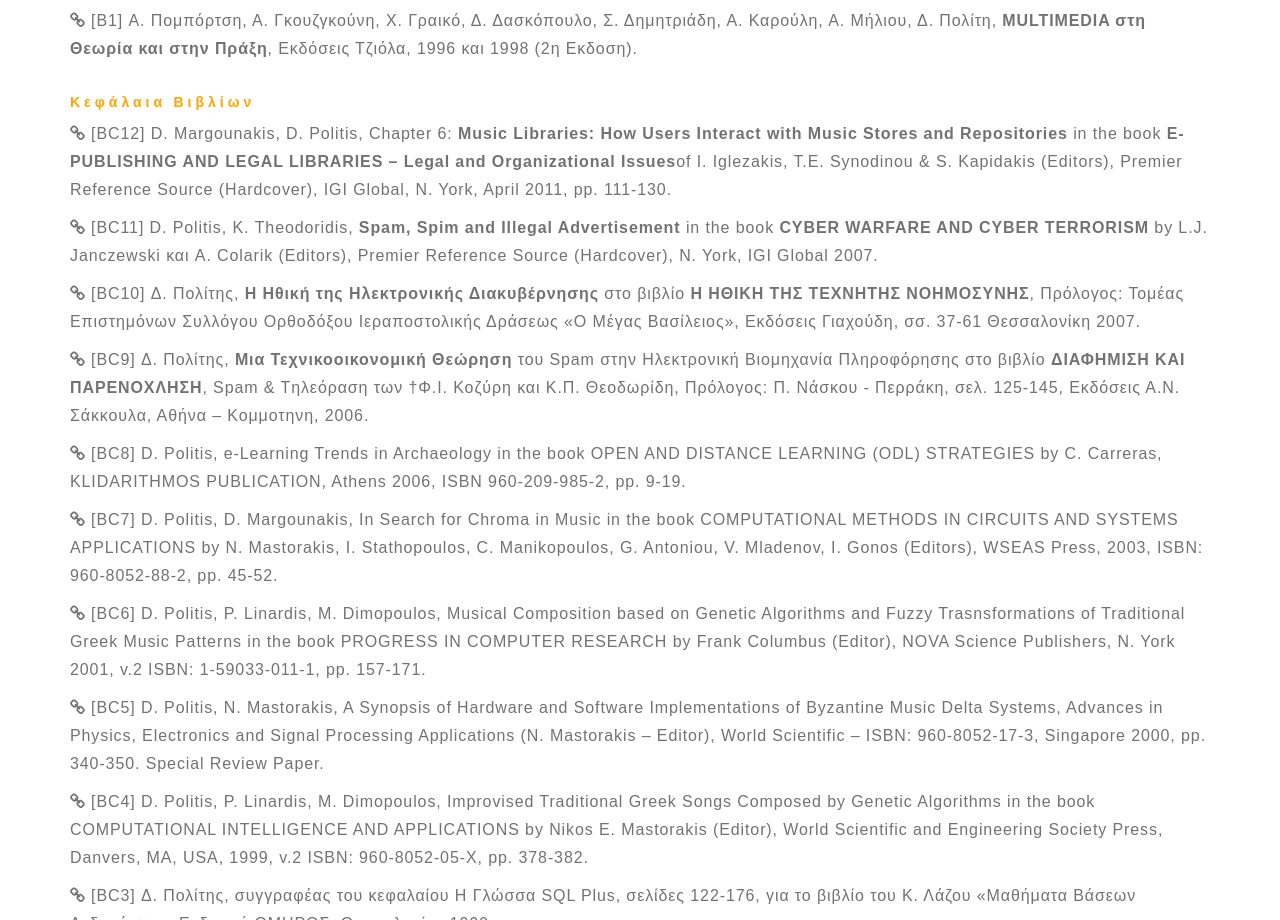
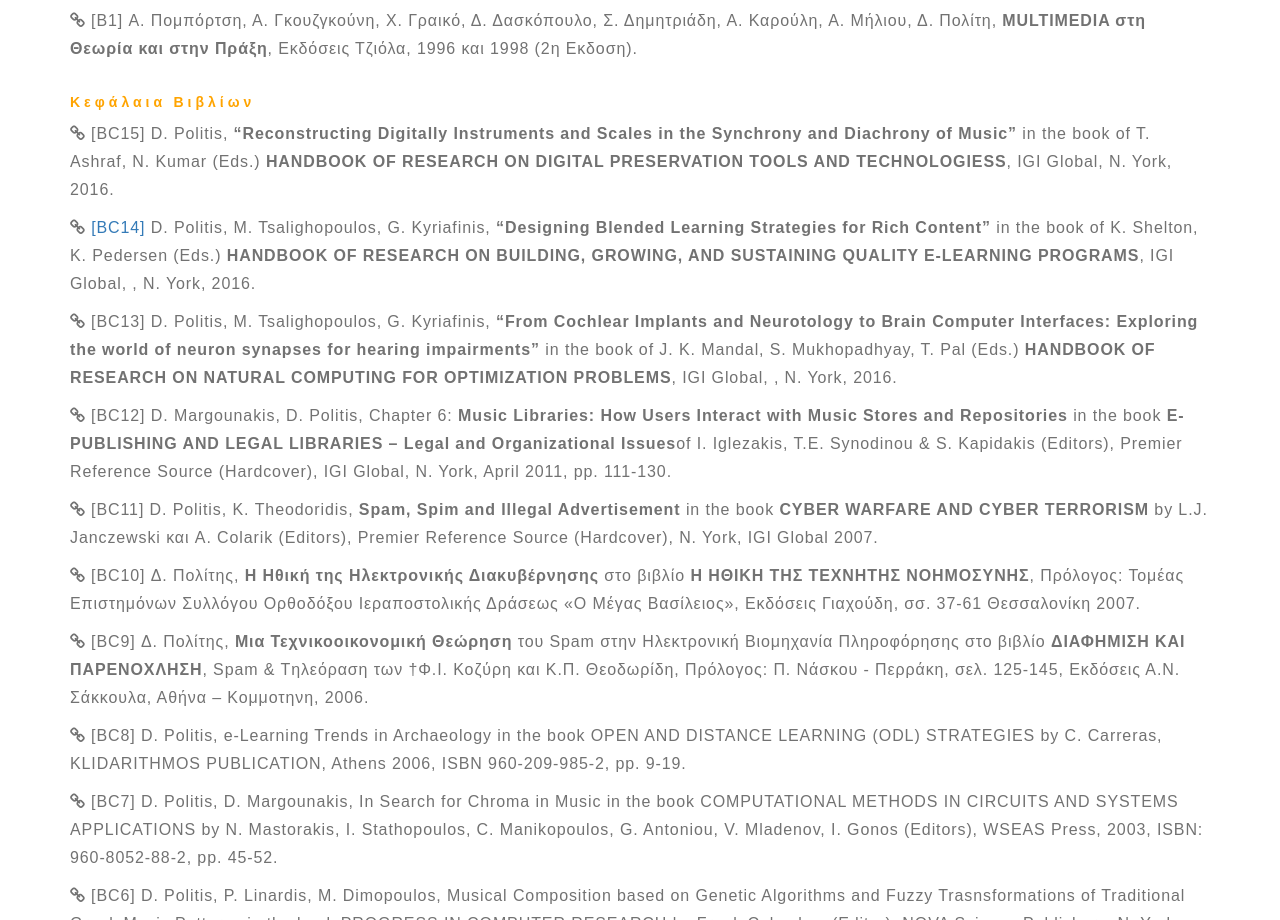
Before and after one commit to dipolitis/dipolitis.github.io, a plain HTML site: page gr/books.html in a window 1280 px wide. Shown: the part 1489-2409 px from the top of the page. Drawn offline with Linux system fonts and the light colour scheme; a script that the page names is missing.

Commit message:
dipolitis
website

```diff
--- a/gr/books.html
+++ b/gr/books.html
@@ -290,6 +290,9 @@ http://www.tooplate.com/view/2078-adventure
                 <p><i class="fa fa-link" aria-hidden="true"></i> [B2]    D. Politis, N. Papasteriadou (Editors),  <strong>RECENT ADVANCES IN COURT COMPUTERISATION AND LEGAL DATABASES – First Steps Towards e-Justice</strong>, A. N. Sakkoulas, Athens, 2003.</p>
                 <p><i class="fa fa-link" aria-hidden="true"></i> [B1]    Α. Πομπόρτση, Α. Γκουζγκούνη, Χ. Γραικό, Δ. Δασκόπουλο, Σ. Δημητριάδη, Α. Καρούλη, Α. Μήλιου, Δ. Πολίτη,  <strong>MULTIMEDIA στη Θεωρία και στην Πράξη</strong>,  Εκδόσεις Τζιόλα, 1996 και 1998 (2η  Εκδοση).</p>
                 <h5>Κεφάλαια Βιβλίων</h5>
+				<p><i class="fa fa-link" aria-hidden="true"></i> [BC15] D. Politis, <strong>“Reconstructing Digitally Instruments and Scales in the Synchrony and Diachrony of Music”</strong> in the book of T. Ashraf, N. Kumar (Eds.) <strong>HANDBOOK OF RESEARCH ON DIGITAL PRESERVATION TOOLS AND TECHNOLOGIESS</strong>, IGI Global, N. York, 2016.</p>
+				<p><i class="fa fa-link" aria-hidden="true"></i> <a href="http://meteora.csd.auth.gr/dpolitis/ereuna/Conferences/C40%20-%20iSociety2012%20Margounakis%20Politis.pdf"> [BC14]</a> D. Politis, M. Tsalighopoulos, G. Kyriafinis, <strong>“Designing Blended Learning Strategies for Rich Content”</strong> in the book of K. Shelton, K. Pedersen (Eds.) <strong>HANDBOOK OF RESEARCH ON BUILDING, GROWING, AND SUSTAINING QUALITY E-LEARNING PROGRAMS</strong>, IGI Global, , N. York, 2016.</p>
+				<p><i class="fa fa-link" aria-hidden="true"></i> [BC13] D. Politis, M. Tsalighopoulos, G. Kyriafinis, <strong>“From Cochlear Implants and Neurotology to Brain Computer Interfaces: Exploring the world of neuron synapses for hearing impairments”</strong> in the book of J. K. Mandal, S. Mukhopadhyay, T. Pal (Eds.)  <strong>HANDBOOK OF RESEARCH ON NATURAL COMPUTING FOR OPTIMIZATION PROBLEMS</strong>,  IGI Global, , N. York, 2016.</p>
 				<p><i class="fa fa-link" aria-hidden="true"></i> [BC12] D. Margounakis, D. Politis, Chapter 6: <strong>Music Libraries: How Users Interact with Music Stores and Repositories</strong> in the book <strong>E-PUBLISHING AND LEGAL LIBRARIES – Legal and Organizational Issues</strong>of I. Iglezakis, T.E. Synodinou & S. Kapidakis (Editors), Premier Reference Source (Hardcover), IGI Global, N. York, April 2011, pp. 111-130.</p>
                 <p><i class="fa fa-link" aria-hidden="true"></i> [BC11] D. Politis, Κ. Theodoridis, <strong>Spam, Spim and Illegal Advertisement</strong> in the book <strong>CYBER WARFARE AND CYBER TERRORISM</strong>  by L.J. Janczewski και A. Colarik (Editors),  Premier Reference Source (Hardcover),  N. York, IGI Global 2007.</p>
                 <p><i class="fa fa-link" aria-hidden="true"></i> [BC10] Δ. Πολίτης, <strong>H Ηθική της Ηλεκτρονικής Διακυβέρνησης</strong> στο βιβλίο <strong>Η ΗΘΙΚΗ ΤΗΣ ΤΕΧΝΗΤΗΣ ΝΟΗΜΟΣΥΝΗΣ</strong>, Πρόλογος: Τομέας Επιστημόνων Συλλόγου Ορθοδόξου Ιεραποστολικής Δράσεως «Ο Μέγας Βασίλειος», Εκδόσεις Γιαχούδη, σσ. 37-61 Θεσσαλονίκη 2007.</p>
```
Also changed, not shown: books.html (+3 -0 lines).
